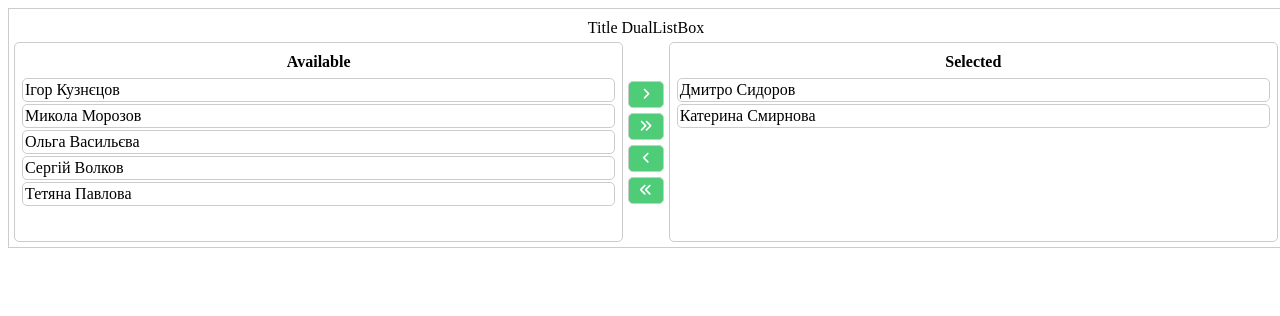
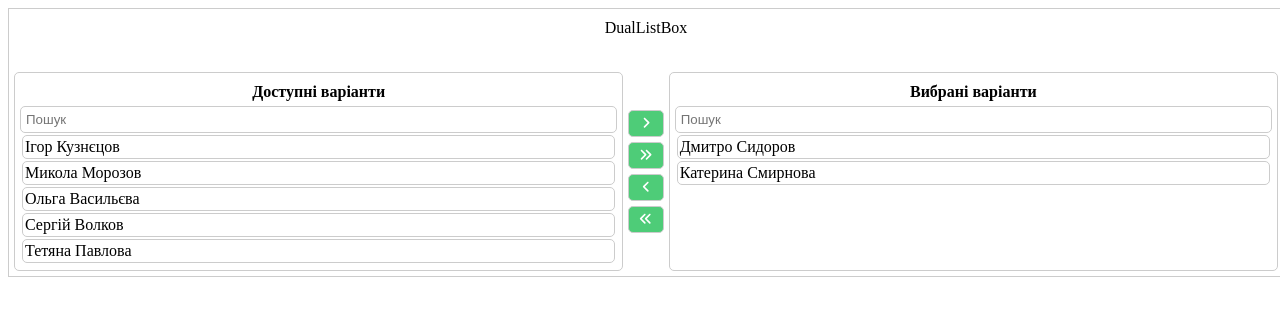
Before and after one commit to butkodenis/UI, a React (Vite) app: page / in a window 1280 px wide. Shown: the top 316 px of the page. Built offline with nearby package versions, Linux system fonts and the light colour scheme.

Commit message:
Упрощено использование компонента DualListBox: удалены лишние опции, добавлены функции фильтрации и обработка ошибок, улучшено отображение заголовков и стилей.

```diff
--- a/src/App.tsx
+++ b/src/App.tsx
@@ -3,17 +3,7 @@ import DualListBox from './ui/components/DualListBox/DualListBox';
 import { availableList, selectedList } from './moskData/data';
 
 function App() {
-  interface Options {
-    sorted: SortBy;
-    title: string;
-    width?: number;
-  }
-
-  const options: Options = {
-    title: ' Title DualListBox',
-  };
-
-  return <DualListBox availableList={availableList} selectedList={selectedList} options={options} />;
+  return <DualListBox availableList={availableList} selectedList={selectedList} title={'DualListBox'} />;
 }
 
 export default App;
--- a/src/ui/components/DualListBox/DualListBox.tsx
+++ b/src/ui/components/DualListBox/DualListBox.tsx
@@ -4,72 +4,100 @@ import { useState } from 'react';
 import { FontAwesomeIcon } from '@fortawesome/react-fontawesome';
 import { faAnglesLeft, faAngleLeft, faAngleRight, faAnglesRight } from '@fortawesome/free-solid-svg-icons';
 
-// Компонент DualListBox принимает три пропса: availableList, selectedList и options
-const DualListBox = ({ availableList, selectedList, options }) => {
-  // Состояния для доступных и выбранных элементов, активного элемента и сортировки
+const DualListBox = ({ availableList, selectedList, title }) => {
   const [availableItems, setAvailableItems] = useState(availableList);
   const [selectedItems, setSelectedItems] = useState(selectedList);
   const [activeItem, setActiveItem] = useState(null);
-  const [sortedBy, setSortedBy] = useState(options.sorted);
+  const [filterAvailable, setFilterAvailable] = useState('');
+  const [filterSelected, setFilterSelected] = useState('');
+  const [error, setError] = useState('');
 
   // Обработчик клика по элементу, устанавливает активный элемент
   const handleItemClick = (id) => {
     setActiveItem(id);
+    setError('');
   };
 
-  // Функция для сортировки элементов по метке
-  const sortedItems = (items) => {
-    return items.sort((a, b) => {
-      return a.label.localeCompare(b.label);
-    });
+  // Обработчик изменения фильтра для доступных элементов
+  const handleFilterAvailableChange = (e) => {
+    setFilterAvailable(e.target.value);
+    setError('');
   };
 
-  console.log('sortedBy', sortedBy);
+  // Обработчик изменения фильтра для выбранных элементов
+  const handleFilterSelectedChange = (e) => {
+    setFilterSelected(e.target.value);
+    setError('');
+  };
+
+  // Функция для сортировки элементов
+
+  const sortedItems = (items) => {
+    return items.sort((a, b) => a.label.localeCompare(b.label));
+  };
 
   // Функция для перемещения элемента из доступных в выбранные
   const moveItemToSelected = () => {
-    if (activeItem === null) return; // если не выбран элемент
+    if (!activeItem) {
+      setError('Оберіть елемент');
+      return;
+    }
     const item = availableItems.find((item) => item.id === activeItem);
     if (!item) return; // если элемент не найден
     setSelectedItems([...selectedItems, item]);
     setAvailableItems(availableItems.filter((item) => item.id !== activeItem));
     setActiveItem(null);
+    setError('');
   };
 
   // Функция для перемещения элемента из выбранных в доступные
   const moveItemToAvailable = () => {
-    if (activeItem === null) return; // если не выбран элемент
+    if (!activeItem) {
+      setError('Оберіть елемент');
+      return;
+    }
     const item = selectedItems.find((item) => item.id === activeItem);
     if (!item) return; // если элемент не найден
     setAvailableItems([...availableItems, item]);
     setSelectedItems(selectedItems.filter((item) => item.id !== activeItem));
     setActiveItem(null);
+    setError('');
   };
 
   // Функция для перемещения всех элементов из доступных в выбранные
   const moveItemAllToSelected = () => {
     setSelectedItems([...selectedItems, ...availableItems]);
     setAvailableItems([]);
+    setError('');
   };
 
   // Функция для перемещения всех элементов из выбранных в доступные
   const moveItemAllToAvailable = () => {
     setAvailableItems([...availableItems, ...selectedItems]);
     setSelectedItems([]);
+    setError('Оберіть елемент');
   };
 
   // Отсортированные доступные и выбранные элементы
-  const sortedAvailableItems = sortedItems(availableItems, sortedBy);
-  const sortedSelectedItems = sortedItems(selectedItems, sortedBy);
+  const sortedAvailableItems = sortedItems(availableItems).filter((item) =>
+    item.label.toLowerCase().includes(filterAvailable.toLowerCase())
+  );
+  const sortedSelectedItems = sortedItems(selectedItems).filter((item) =>
+    item.label.toLowerCase().includes(filterSelected.toLowerCase())
+  );
 
   return (
     <div className="dual-list-box">
       <div className="dual-list-box__title">
-        <p>{options.title}</p>
+        <p>{title}</p>
       </div>
+      <div className="dual-list-box__error">{error}</div>
       <div className="dual-list-box__content">
         <div className="dual-list-box__available">
-          <h4 className="dual-list-box__list-title">Available</h4>
+          <h4 className="dual-list-box__list-title">Доступні варіанти </h4>
+          <div className="dual-list-box__search">
+            <input type="text" placeholder="Пошук" value={filterAvailable} onChange={handleFilterAvailableChange} />
+          </div>
           <div className="dual-list-box__list">
             {sortedAvailableItems.map((item) => (
               <div
@@ -116,7 +144,10 @@ const DualListBox = ({ availableList, selectedList, options }) => {
           </button>
         </div>
         <div className="dual-list-box__selected">
-          <h4 className="dual-list-box__list-title">Selected</h4>
+          <h4 className="dual-list-box__list-title">Вибрані варіанти</h4>
+          <div className="dual-list-box__search">
+            <input type="text" placeholder="Пошук" value={filterSelected} onChange={handleFilterSelectedChange} />
+          </div>
           <div className="dual-list-box__list">
             {sortedSelectedItems.map((item) => (
               <div
--- a/src/ui/components/DualListBox/styles/scss/DualListBox.scss
+++ b/src/ui/components/DualListBox/styles/scss/DualListBox.scss
@@ -4,6 +4,8 @@
   justify-content: space-between;
   border: 1px solid #ccc;
   width: 100%;
+  height: 100%;
+  min-height: 200px;
   padding: 5px;
 }
 
@@ -15,11 +17,18 @@
   }
 }
 
+.dual-list-box__error {
+  color: red;
+  text-align: center;
+  margin: 5px;
+  height: 20px;
+}
+
 .dual-list-box__content {
   display: flex;
+
   justify-content: space-between;
   gap: 0px;
-  height: 200px;
 }
 
 .dual-list-box__available,
@@ -34,6 +43,19 @@
   h4 {
     text-align: center;
     margin: 5px;
+  }
+}
+.dual-list-box__search {
+  display: flex;
+  justify-content: center;
+  align-items: center;
+  gap: 5px;
+  margin-bottom: px;
+  input {
+    padding: 5px;
+    border: 1px solid #ccc;
+    border-radius: 5px;
+    width: 100%;
   }
 }
 
```
